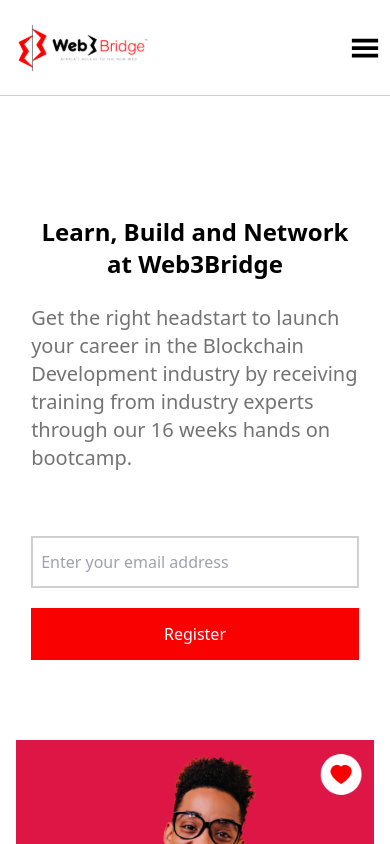
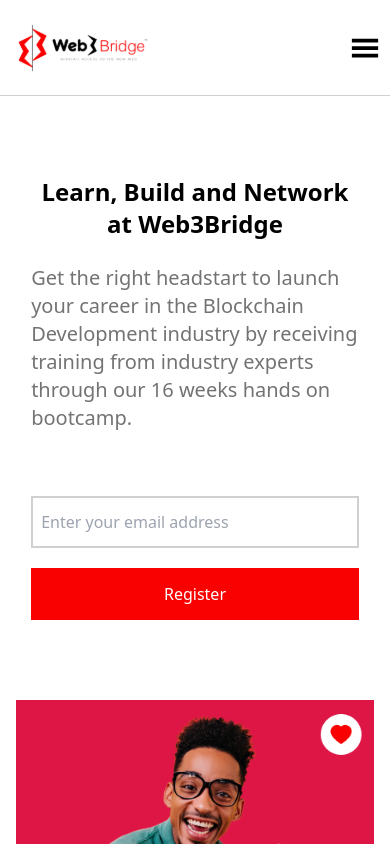
Before and after one commit to Bloceducare/web3bridgewebsite, a Next.js app: page / in a window 390 px wide. Shown: the top 844 px of the page. Built offline with nearby package versions, Linux system fonts and the light colour scheme.

Commit message:
I adjusted hero section top margin

```diff
--- a/src/components/HeroSection.tsx
+++ b/src/components/HeroSection.tsx
@@ -3,7 +3,7 @@
 const HeroSection = () => {
   return (
     <div className="w-full flex flex-col items-center justify-center">
-      <div className="w-11/12 md:w-10/12 flex flex-col items-center justify-between mt-20 md:flex-row gap-20">
+      <div className="w-11/12 md:w-10/12 flex flex-col items-center justify-between mt-10 md:mt-20 md:flex-row gap-20">
         <div className="w-11/12 md:w-6/12  lg:w-4/12 flex flex-col ">
           <h1 className="w-full mt-10 mb-6 text-2xl font-bold text-center dark:text-white20 md:mt-0 lg:text-4xl md:text-left">
             Learn, Build and Network at Web3Bridge
```
